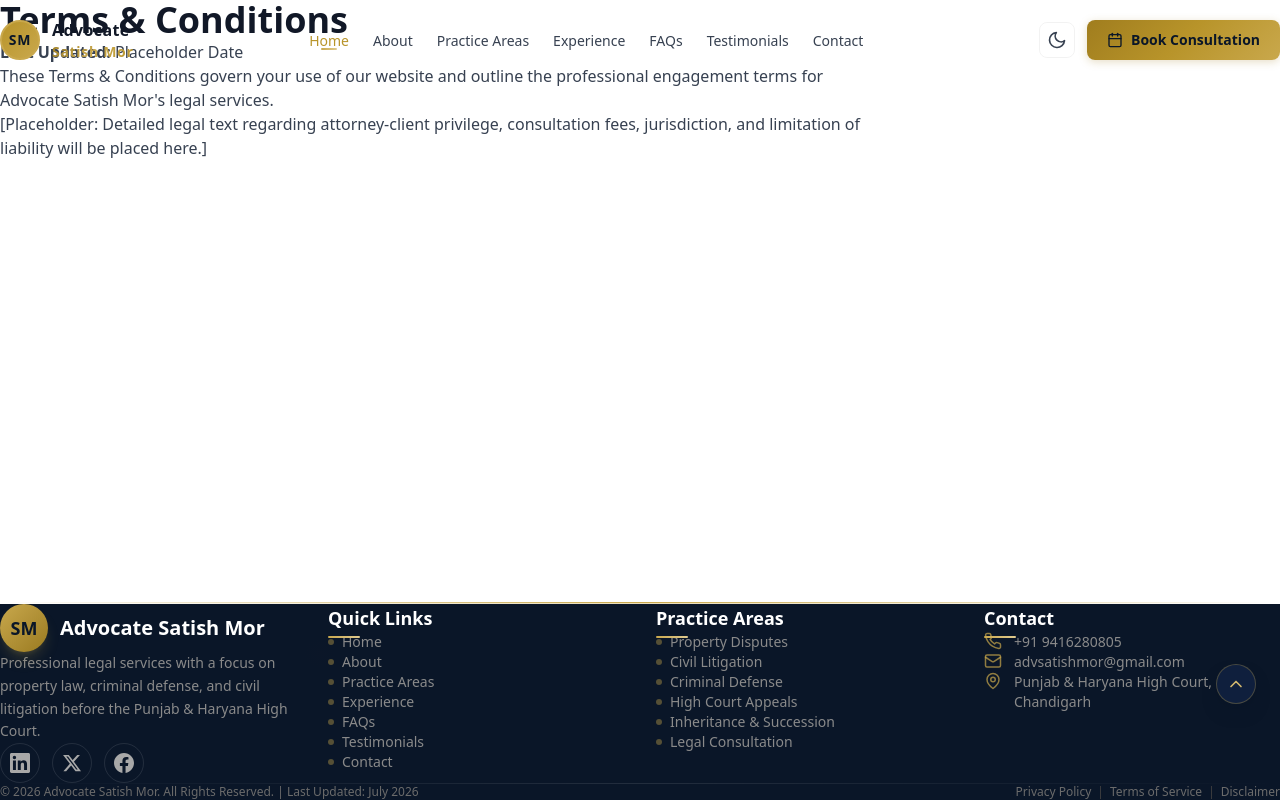
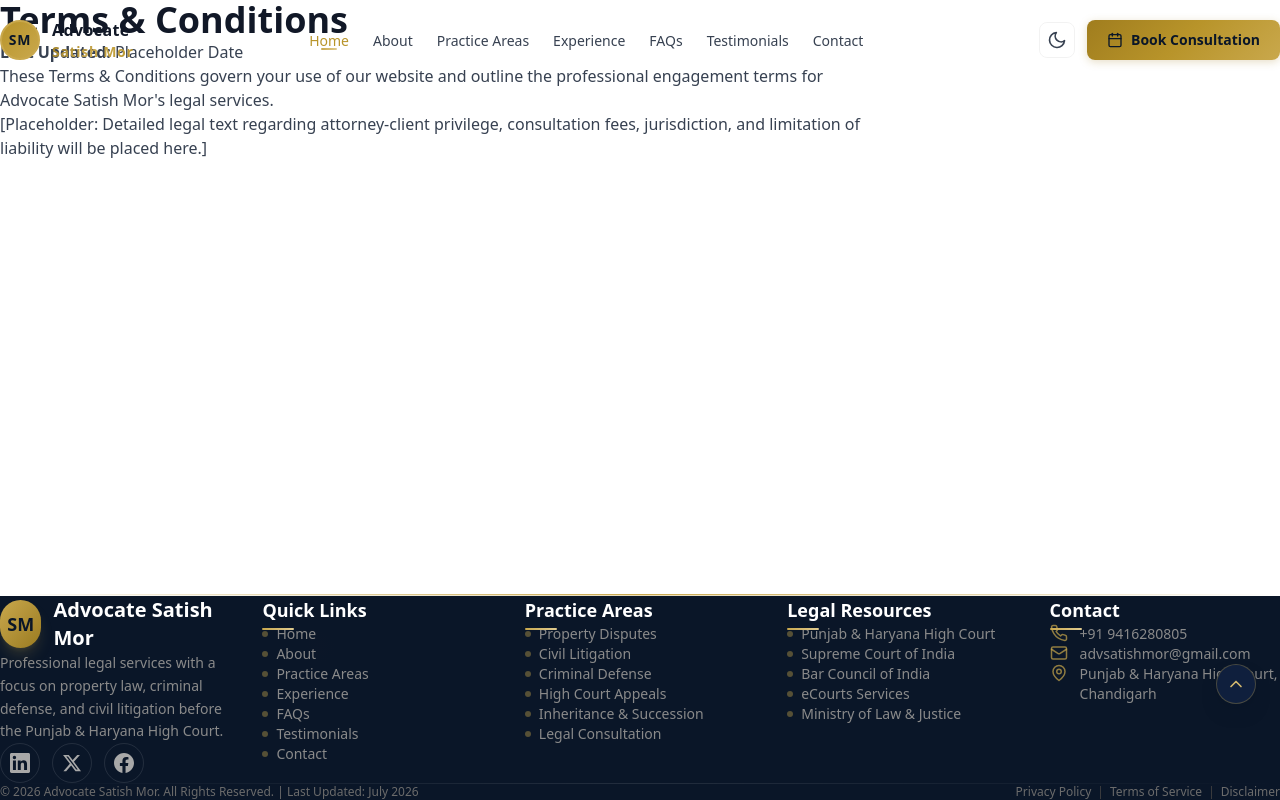
Before and after one commit to harshit123sehrawat/advocate-satish-mor, a Next.js app: page /terms in a window 1280 px wide. Built offline with nearby package versions, Linux system fonts and the light colour scheme.

Commit message:
feat: add high-quality external legal resources for SEO and UX

```diff
--- a/src/components/About.tsx
+++ b/src/components/About.tsx
@@ -243,7 +243,7 @@ export default function About() {
                 style={{ color: "var(--text-secondary)", lineHeight: 1.8 }}
               >
                 <p>
-                  <strong>Advocate Satish Mor</strong> is a highly respected legal professional in Chandigarh with over 6+ years of extensive experience representing clients before the Punjab &amp; Haryana High Court and District Courts.
+                  <strong>Advocate Satish Mor</strong> is a highly respected legal professional in Chandigarh with over 6+ years of extensive experience representing clients before the <a href="https://highcourtchd.gov.in/" target="_blank" rel="noopener noreferrer" className="text-gold-500 hover:text-gold-400 underline decoration-gold-500/30 transition-colors">Punjab &amp; Haryana High Court</a> and District Courts.
                 </p>
                 <p>
                   As an expert in both <strong>Criminal Litigation</strong> and <strong>Property Litigation</strong>, he handles a diverse range of complex cases. From bail matters, FIR quashing, and criminal defense to property disputes, civil disputes, and real estate litigation, his practice is built on a foundation of strong legal research and strategic court representation.
--- a/src/components/Footer.tsx
+++ b/src/components/Footer.tsx
@@ -28,6 +28,14 @@ const PRACTICE_AREAS: FooterLink[] = [
   { label: "High Court Appeals", href: "#practice-areas" },
   { label: "Inheritance & Succession", href: "#practice-areas" },
   { label: "Legal Consultation", href: "#practice-areas" },
+];
+
+const LEGAL_RESOURCES: FooterLink[] = [
+  { label: "Punjab & Haryana High Court", href: "https://highcourtchd.gov.in/" },
+  { label: "Supreme Court of India", href: "https://main.sci.gov.in/" },
+  { label: "Bar Council of India", href: "http://www.barcouncilofindia.org/" },
+  { label: "eCourts Services", href: "https://ecourts.gov.in/ecourts_home/" },
+  { label: "Ministry of Law & Justice", href: "https://lawmin.gov.in/" },
 ];
 
 const BOTTOM_LINKS: FooterLink[] = [
@@ -227,8 +235,8 @@ export default function Footer() {
         </div>
 
         <div className="relative max-w-7xl mx-auto px-6 sm:px-8 lg:px-12 pt-16 pb-8">
-          {/* ── 4-column grid ── */}
-          <div className="grid grid-cols-1 md:grid-cols-2 lg:grid-cols-4 gap-12 lg:gap-8">
+          {/* ── 5-column grid ── */}
+          <div className="grid grid-cols-1 md:grid-cols-2 lg:grid-cols-5 gap-12 lg:gap-8">
             {/* Column 1 — Brand */}
             <FadeInUp delay={0} className="md:col-span-2 lg:col-span-1">
               <div className="space-y-5">
@@ -305,8 +313,30 @@ export default function Footer() {
               </nav>
             </FadeInUp>
 
-            {/* Column 4 — Contact */}
+            {/* Column 4 — Legal Resources */}
             <FadeInUp delay={0.3}>
+              <FooterColumnTitle>Legal Resources</FooterColumnTitle>
+              <nav aria-label="Footer Legal Resources">
+                <StaggerContainer className="space-y-3" staggerDelay={0.05}>
+                  {LEGAL_RESOURCES.map((resource) => (
+                    <m.div key={resource.label} variants={staggerItem}>
+                      <a
+                        href={resource.href}
+                        target="_blank"
+                        rel="noopener noreferrer"
+                        className="flex items-center gap-2 text-sm text-charcoal-400 hover:text-gold-400 transition-colors duration-300 group"
+                      >
+                        <span className="w-1.5 h-1.5 rounded-full bg-gold-500/40 group-hover:bg-gold-400 transition-colors duration-300" />
+                        {resource.label}
+                      </a>
+                    </m.div>
+                  ))}
+                </StaggerContainer>
+              </nav>
+            </FadeInUp>
+
+            {/* Column 5 — Contact */}
+            <FadeInUp delay={0.4}>
               <FooterColumnTitle>Contact</FooterColumnTitle>
               <div className="space-y-4">
                 {/* Phone */}
--- a/src/components/Hero.tsx
+++ b/src/components/Hero.tsx
@@ -244,7 +244,7 @@ export default function Hero() {
           variants={fadeUp}
           className="font-serif text-4xl sm:text-5xl lg:text-6xl xl:text-7xl font-bold leading-[1.2] tracking-tight max-w-4xl"
         >
-          <strong>Advocate Satish Mor</strong>  Experienced <span className="gold-gradient-text">Criminal &amp; Civil Lawyer</span> in Punjab and Haryana High Court
+          <strong>Advocate Satish Mor</strong>  Experienced <span className="gold-gradient-text">Criminal &amp; Civil Lawyer</span> in <a href="https://highcourtchd.gov.in/" target="_blank" rel="noopener noreferrer" className="underline decoration-gold-500/30 hover:decoration-gold-500 transition-colors">Punjab and Haryana High Court</a>
         </m.h1>
 
         {/* subheading */}
```
